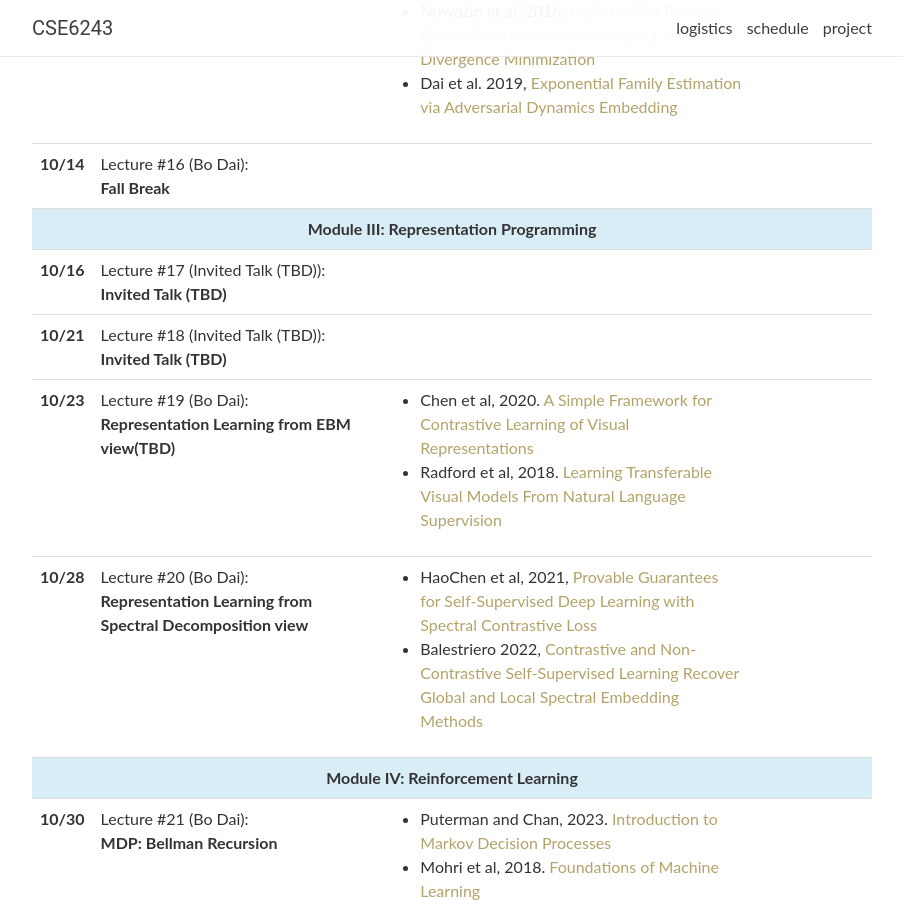
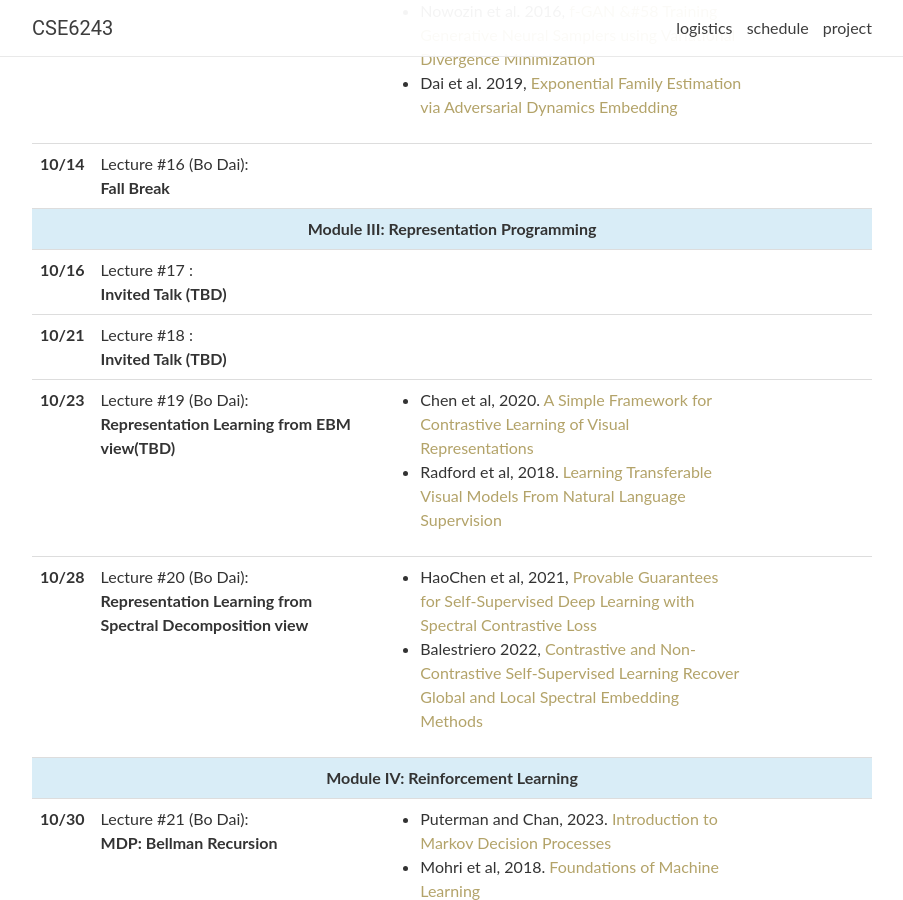
Before and after one commit to Bo-Dai/CSE6243-fall2024, a Jekyll site: the page built from _pages/lectures.md, in a window 1280 px wide and 900 px high, scrolled down 1776 px. Shown: the whole window, without its empty margins (188-1091 px from the left). Built offline with Jekyll 4.4.1, drawn with Linux system fonts in a browser that asks for light colours; part of the change alters nothing that is shown.

Commit message:
Update schedule

```diff
--- a/_data/lectures.yml
+++ b/_data/lectures.yml
@@ -200,7 +200,7 @@
 - title: "Module III: Representation Programming"
 
 - date: 10/16
-  lecturer: Invited Talk (TBD)
+  lecturer:
   title: >
     <strong>Invited Talk (TBD)</strong>
 #  slides: "https://bo-dai.github.io/CSE6243-fall2023/slides/Talk_Sherry.pdf"
@@ -211,7 +211,7 @@
 
 
 - date: 10/21
-  lecturer: Invited Talk (TBD)
+  lecturer:
   title: >
     <strong>Invited Talk (TBD)</strong>
 #  slides: "https://bo-dai.github.io/CSE6243-fall2023/slides/Talk_Sherry.pdf"
@@ -248,10 +248,6 @@
 
 
 
-###################
-
-
-###################
 
 - title: "Module IV: Reinforcement Learning"
 
@@ -332,9 +328,9 @@
     <strong>Project Presentations</strong>
 
 - date: 11/27
-  lecturer: Bo Dai
+  lecturer:
   title: >
-    <strong>No Class (Student Recess)</strong>
+    No Class (Student Recess)
 
 - date: 12/02
   lecturer: Bo Dai
@@ -342,6 +338,6 @@
     <strong>Review</strong>
 
 - date: 12/09
-  lecturer: Bo Dai
+  lecturer:
   title: >
-    <strong>Project Report Due</strong>
+    Project Report Due
```
